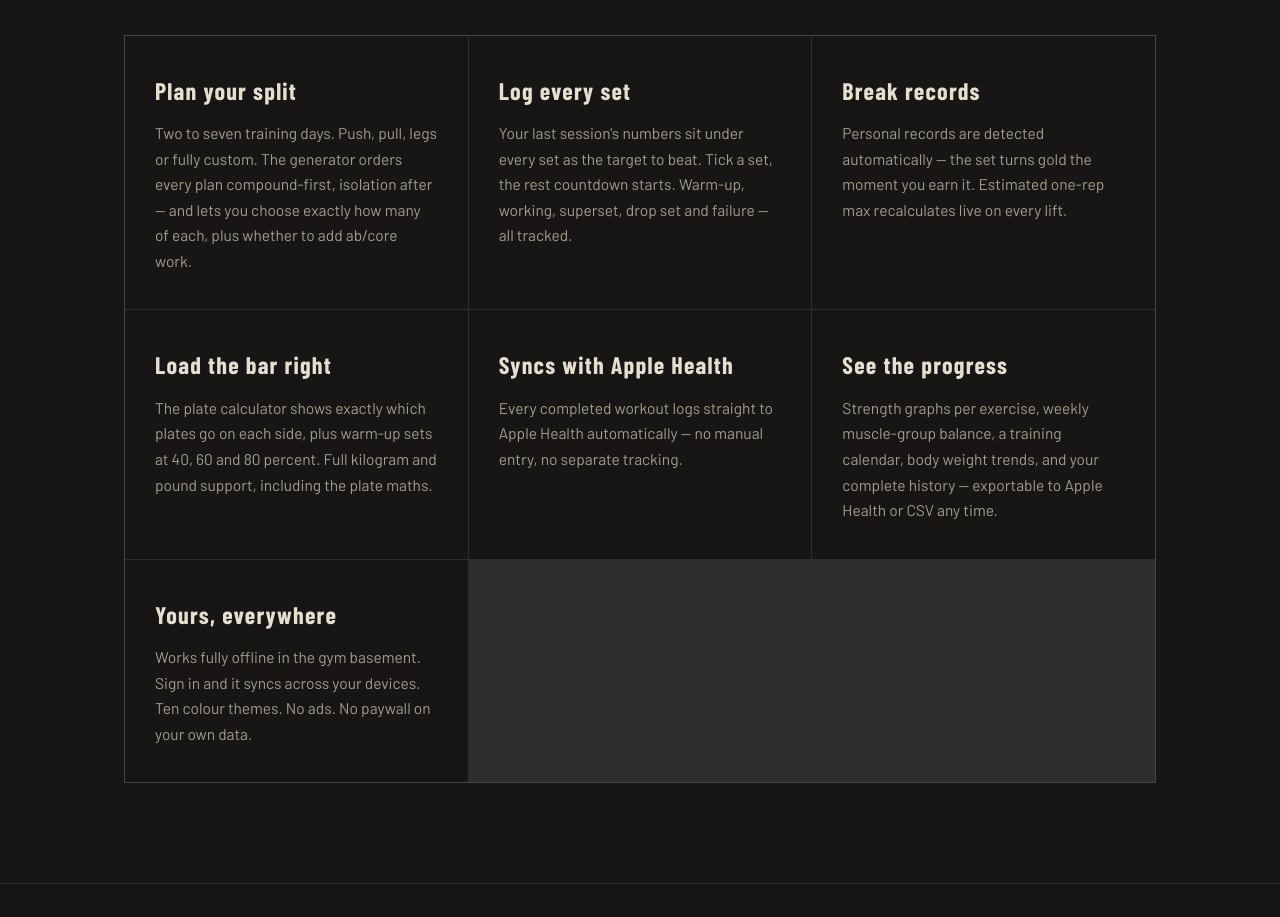
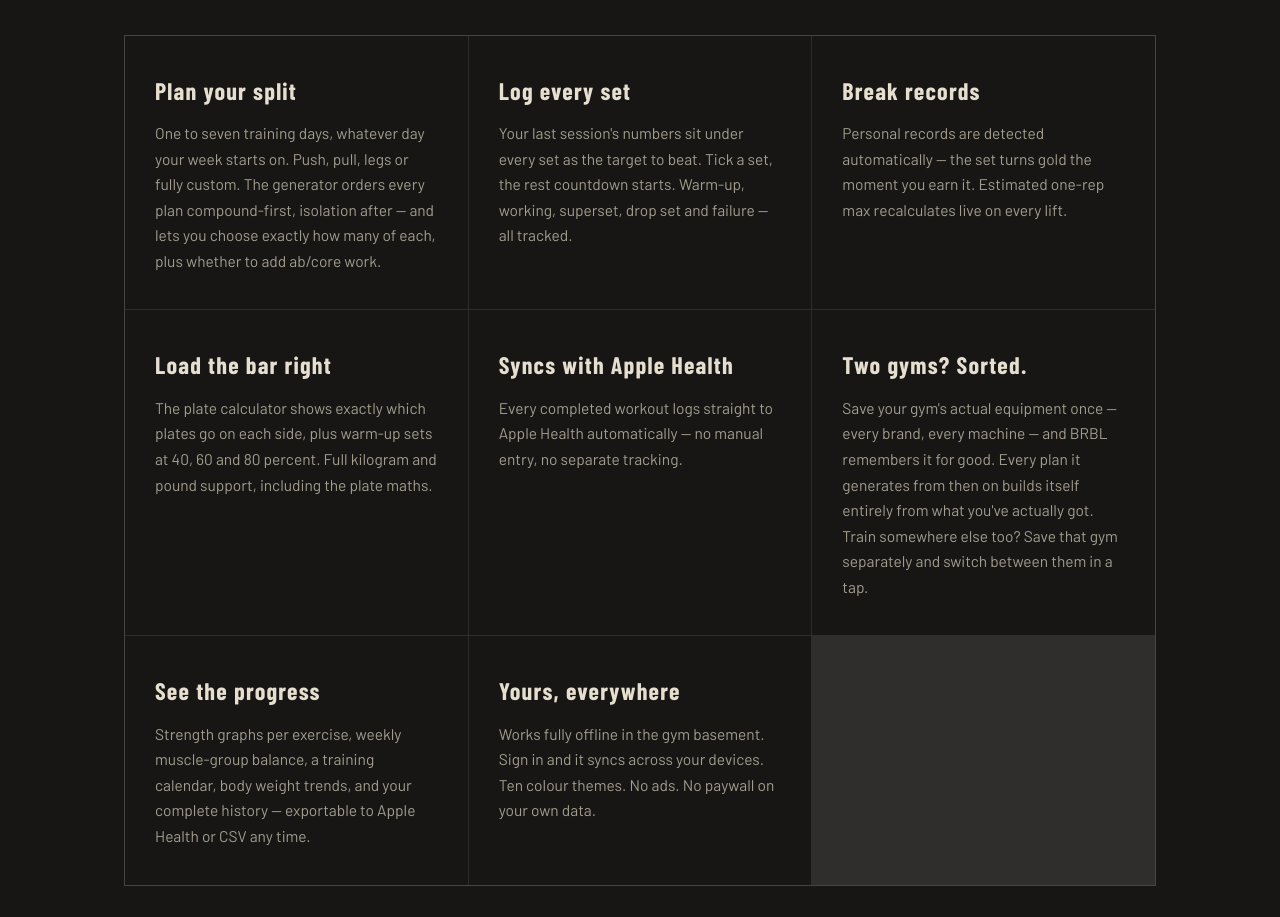
Before and after one commit to douggscott/workout-generator, a plain HTML site: page index.html in a window 1280 px wide. Shown: the part 3100-4017 px from the top of the page. Drawn offline with nearby package versions, Linux system fonts and the light colour scheme; a web font is replaced by a local one.

Commit message:
Update index.html

```diff
--- a/index.html
+++ b/index.html
@@ -313,7 +313,7 @@ BRBL says Panatta Fit Evo Vertical Chest Press.</p>
 <div class="fgrid">
 <div class="fcell">
 <h3>Plan your split</h3>
-<p>Two to seven training days. Push, pull, legs or fully custom. The generator orders every plan compound-first, isolation after — and lets you choose exactly how many of each, plus whether to add ab/core work.</p>
+<p>One to seven training days, whatever day your week starts on. Push, pull, legs or fully custom. The generator orders every plan compound-first, isolation after — and lets you choose exactly how many of each, plus whether to add ab/core work.</p>
 </div>
 <div class="fcell">
 <h3>Log every set</h3>
@@ -330,6 +330,10 @@ BRBL says Panatta Fit Evo Vertical Chest Press.</p>
 <div class="fcell">
 <h3>Syncs with Apple Health</h3>
 <p>Every completed workout logs straight to Apple Health automatically — no manual entry, no separate tracking.</p>
+</div>
+<div class="fcell">
+<h3>Two gyms? Sorted.</h3>
+<p>Save your gym's actual equipment once — every brand, every machine — and BRBL remembers it for good. Every plan it generates from then on builds itself entirely from what you've actually got. Train somewhere else too? Save that gym separately and switch between them in a tap.</p>
 </div>
 <div class="fcell">
 <h3>See the progress</h3>
```
